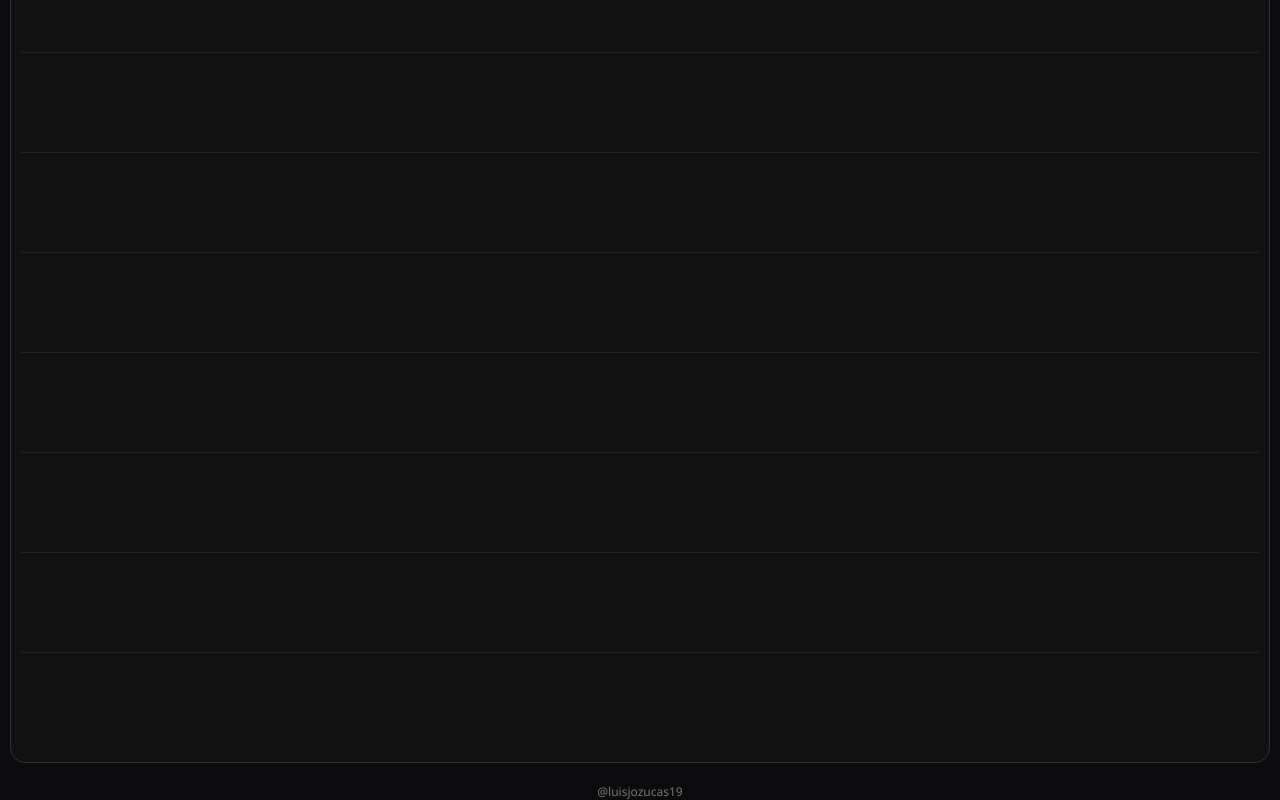
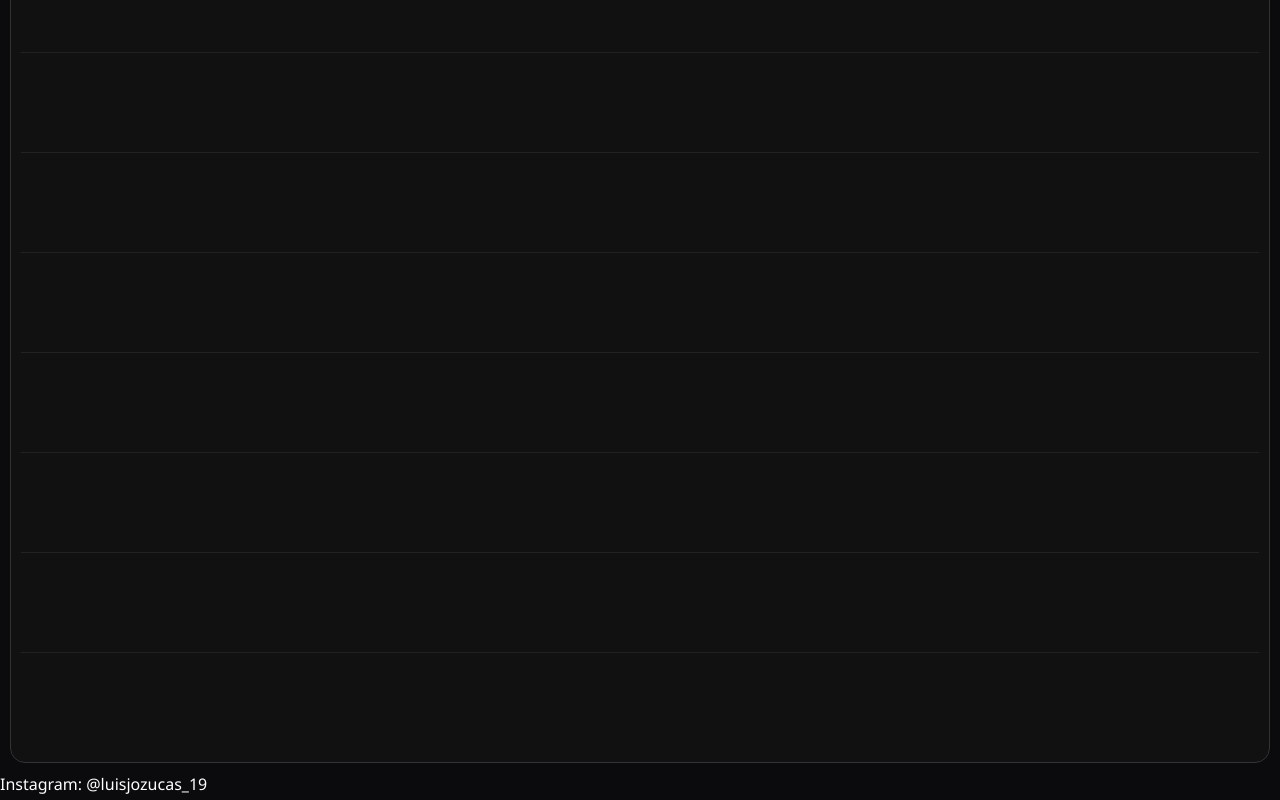
Before and after one commit to luisjozucas19/festival-picnic, a website: page index.html in a window 1280 px wide. Shown: the part 1657-2457 px from the top of the page. Drawn offline with Linux system fonts and the light colour scheme.

Commit message:
Update index.html

```diff
--- a/index.html
+++ b/index.html
@@ -27,8 +27,8 @@
 
 </main>
 
-<footer style="text-align:center; margin-top:20px; font-size:12px; color:#777;">
-@luisjozucas19
+<footer class="marca">
+Instagram: @luisjozucas_19
 </footer>
 
 <script src="script.js"></script>
```
